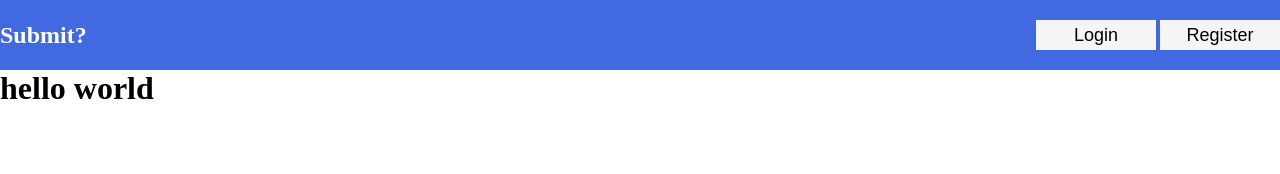
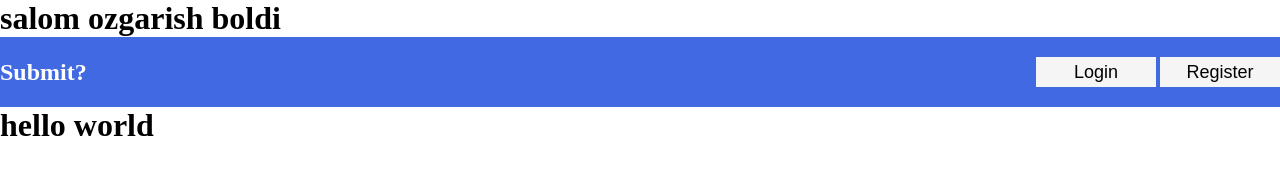
Before and after one commit to submit02/test-demo, a plain HTML site: page index.html in a window 1280 px wide. Drawn offline with Linux system fonts and the light colour scheme.

Commit message:
main kiritildi

```diff
--- a/index.html
+++ b/index.html
@@ -7,6 +7,9 @@
     <title>ClassWork</title>
 </head>
 <body>
+    <main>
+        <h1>salom ozgarish boldi</h1>
+    </main>
     <nav>
         <h1>Submit?</h1>
         <div class="log">
```
